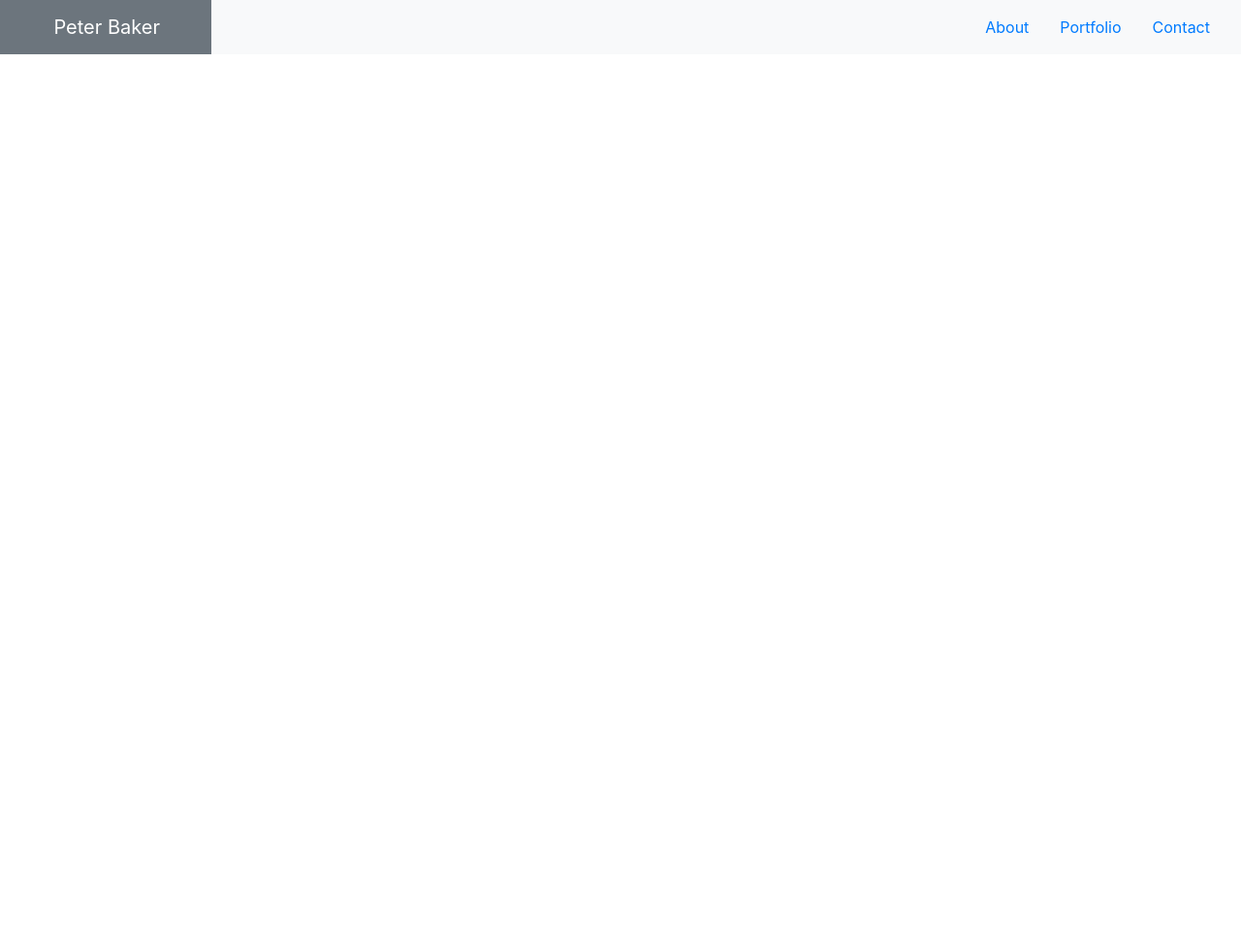
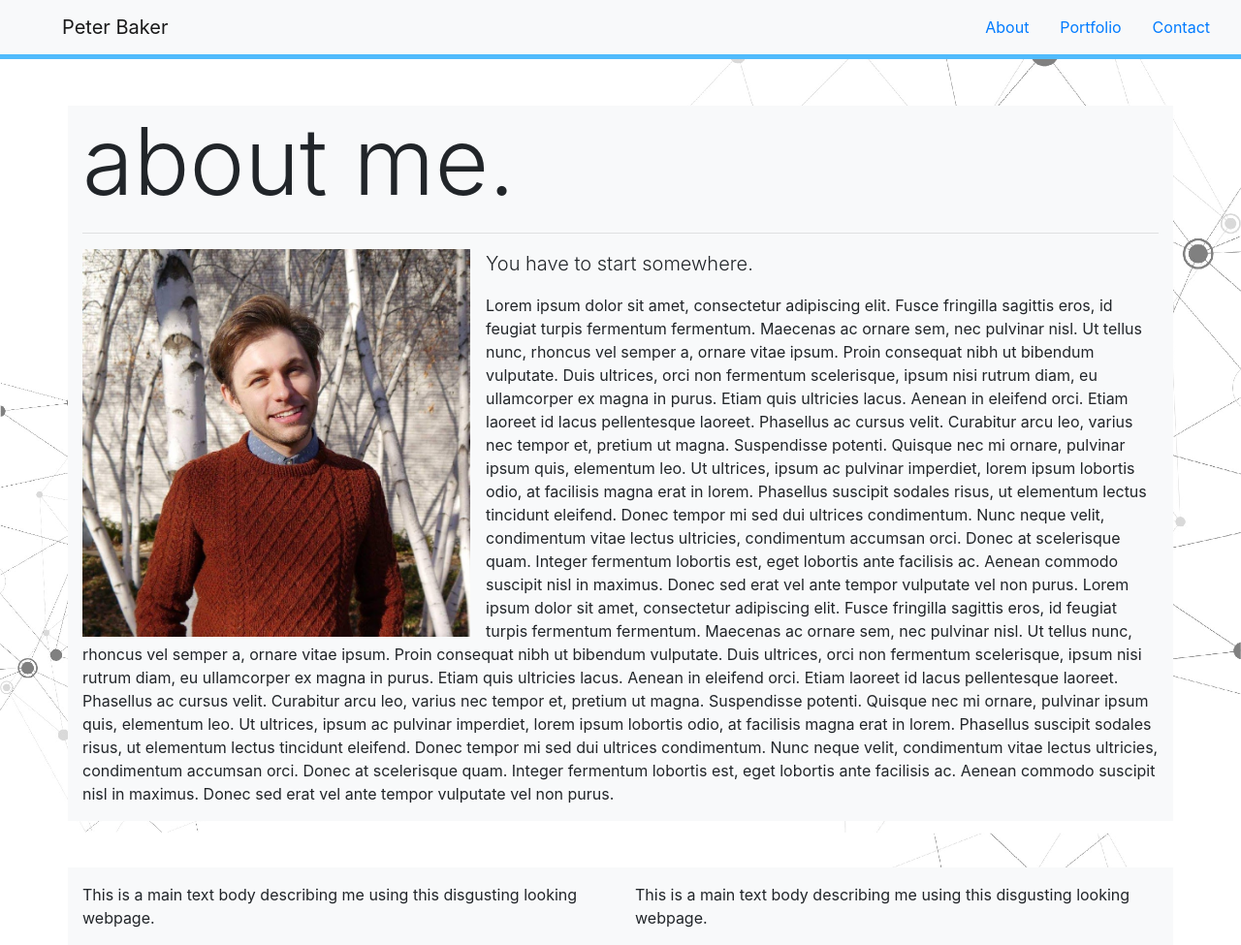
Before and after one commit to PeterBaker644/Homework-2, a plain HTML site: page index.html in a window 1280 px wide. Shown: the whole page at 97% size. Before the commit the page ends 800 px from the top, so only its background shows below. Drawn offline with nearby package versions, Linux system fonts and the light colour scheme; files that its build step writes are made by us from their sources.

Commit message:
Put in images as well as some body text boxes. Bailed on the dualnav header because trying to negate the bootstrap CSS was driving me bonkers. Ran out of steam

```diff
--- a/assets/style.css
+++ b/assets/style.css
@@ -1,3 +1,28 @@
-#Name {
+body {
+    background-image: url("images/ugly-background.jpg") ;
+    background-position: center center;
+    background-attachment: fixed;
+    background-color: #ffffff;
+    background-repeat: no-repeat;
+    background-size: cover;
+    overflow-x: hidden;
+}
+
+#dumbbar {
+    border-style: solid;
+    border-width: 0px;
+    border-bottom-width: 5px;
+    border-color:#50bbfc;
+}
+
+#Profile {
+    width: 400px;
+}
+
+@media screen and (max-width: 768px) {
+
+    #Profile {
+        width: 100%;
+    }
 
 }
--- a/index.html
+++ b/index.html
@@ -3,28 +3,28 @@
 
 <head>
     <meta charset="UTF-8">
+    <meta name="viewport" content="width=device-width, initial-scale=1.0">
     <title>About Me</title>
     <link rel="stylesheet" href="https://stackpath.bootstrapcdn.com/bootstrap/4.4.1/css/bootstrap.min.css"
         crossorigin="anonymous">
-    <link rel="stylesheet" href="style.css">
+    <link rel="stylesheet" href="assets/style.css">
 
 </head>
 
 <body>
 
-    <div class="row">
+    <!--I don't want to talk about how insane trying to get this dual nav to work is making me feel.-->
 
-        <div class="col-sm-3 col-md-2" id="Name">
+    <!-- <nav class="row sticky-top" id="dumbbar">
 
-            <nav class="navbar mr-sm-n5 navbar-dark bg-secondary  justify-content-center">
+        <div class="col-sm-3 col-md-2">
+            <div class="navbar mr-sm-n5 navbar-dark bg-dark justify-content-center">
                 <a class="navbar-brand" href="#">Peter Baker</a>
-            </nav>
-
+            </div>
         </div>
 
         <div class="col-sm-9 col-md-10">
-
-            <nav class="navbar navbar-light bg-light justify-content-sm-end justify-content-center">
+            <div class="navbar mr-sm-n1 navbar-light bg-light justify-content-sm-end justify-content-center">
             <ul class="nav">
                 <li class="nav-item">
                     <a class="nav-link active" href="#">About</a>
@@ -37,13 +37,12 @@
                 </li>
             </ul>
             </nav>
-
         </div>
 
-    </div>
+    </nav> -->
 
-    <!-- <nav class="navbar flex-column flex-sm-row navbar-dark bg-dark">
-        <a class="navbar-brand" href="#">About Me</a>
+    <nav class="navbar flex-column flex-sm-row navbar-light bg-light" id="dumbbar">
+        <a class="navbar-brand pl-5" href="#">Peter Baker</a>
         <ul class="nav justify-content-end">
             <li class="nav-item">
                 <a class="nav-link active" href="#">About</a>
@@ -55,7 +54,60 @@
                 <a class="nav-link" href="#">Contact</a>
             </li>
         </ul>
-    </nav> -->
+    </nav>
+
+    <div class="container">
+
+        <div class="row bg-light mt-5">
+            <div class="col-sm-12">
+
+                <h1 class="display-1">
+                    about me.
+                </h1>
+
+                <hr>
+
+                <div>
+
+                    <img src="assets/images/Profile.jpg" class="mr-3 float-sm-left mb-5 mb-sm-auto" alt="" id="Profile">
+
+                    <p class="lead"> <!--Not being able to create padding above this below the sm breakpoint is almost as frustrating as the dualnav header that's driving me crazy-->
+                        You have to start somewhere.
+                    </p>
+
+                    <p>
+                        Lorem ipsum dolor sit amet, consectetur adipiscing elit. Fusce fringilla sagittis eros, id feugiat turpis fermentum fermentum. Maecenas ac ornare sem, nec pulvinar nisl. Ut tellus nunc, rhoncus vel semper a, ornare vitae ipsum. Proin consequat nibh ut bibendum vulputate. Duis ultrices, orci non fermentum scelerisque, ipsum nisi rutrum diam, eu ullamcorper ex magna in purus. Etiam quis ultricies lacus. Aenean in eleifend orci. Etiam laoreet id lacus pellentesque laoreet.
+
+                        Phasellus ac cursus velit. Curabitur arcu leo, varius nec tempor et, pretium ut magna. Suspendisse potenti. Quisque nec mi ornare, pulvinar ipsum quis, elementum leo. Ut ultrices, ipsum ac pulvinar imperdiet, lorem ipsum lobortis odio, at facilisis magna erat in lorem. Phasellus suscipit sodales risus, ut elementum lectus tincidunt eleifend. Donec tempor mi sed dui ultrices condimentum. Nunc neque velit, condimentum vitae lectus ultricies, condimentum accumsan orci. Donec at scelerisque quam. Integer fermentum lobortis est, eget lobortis ante facilisis ac. Aenean commodo suscipit nisl in maximus. Donec sed erat vel ante tempor vulputate vel non purus.
+
+                        Lorem ipsum dolor sit amet, consectetur adipiscing elit. Fusce fringilla sagittis eros, id feugiat turpis fermentum fermentum. Maecenas ac ornare sem, nec pulvinar nisl. Ut tellus nunc, rhoncus vel semper a, ornare vitae ipsum. Proin consequat nibh ut bibendum vulputate. Duis ultrices, orci non fermentum scelerisque, ipsum nisi rutrum diam, eu ullamcorper ex magna in purus. Etiam quis ultricies lacus. Aenean in eleifend orci. Etiam laoreet id lacus pellentesque laoreet.
+
+                        Phasellus ac cursus velit. Curabitur arcu leo, varius nec tempor et, pretium ut magna. Suspendisse potenti. Quisque nec mi ornare, pulvinar ipsum quis, elementum leo. Ut ultrices, ipsum ac pulvinar imperdiet, lorem ipsum lobortis odio, at facilisis magna erat in lorem. Phasellus suscipit sodales risus, ut elementum lectus tincidunt eleifend. Donec tempor mi sed dui ultrices condimentum. Nunc neque velit, condimentum vitae lectus ultricies, condimentum accumsan orci. Donec at scelerisque quam. Integer fermentum lobortis est, eget lobortis ante facilisis ac. Aenean commodo suscipit nisl in maximus. Donec sed erat vel ante tempor vulputate vel non purus.
+                    </p>
+
+                </div>
+
+            </div>
+        </div>
+
+        <div class="row bg-light mt-5">
+            <div class="col-sm-6 pt-3">
+
+                <p>
+                    This is a main text body describing me using this disgusting looking webpage.
+                </p>
+
+            </div>
+            <div class="col-sm-6 pt-3">
+
+                <p>
+                    This is a main text body describing me using this disgusting looking webpage.
+                </p>
+
+            </div>
+        </div>
+
+    </div>
 
 </body>
 
```
Also changed, not shown: assets/images/Profile.jpg (added), assets/images/ugly-background.jpg (added).
